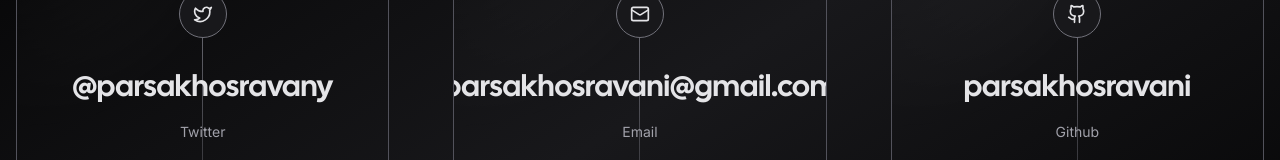
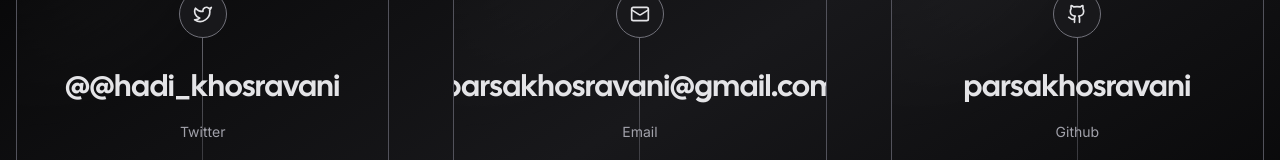
Before and after one commit to parsakhosravani/parsa, a Next.js app: page /contact in a window 1280 px wide. Shown: the part 286-446 px from the top of the page. Built offline with nearby package versions, Linux system fonts and the light colour scheme; no server answers; what tailwindcss-debug-screens would draw is missing.

Commit message:
update: Update twitter link

```diff
--- a/app/contact/page.tsx
+++ b/app/contact/page.tsx
@@ -7,9 +7,9 @@ import { Card } from "../components/card";
 const socials = [
 	{
 		icon: <Twitter size={20} />,
-		href: "https://twitter.com/parsakhosravany",
+		href: "https://twitter.com/hadi_khosravani",
 		label: "Twitter",
-		handle: "@parsakhosravany",
+		handle: "@@hadi_khosravani",
 	},
 	{
 		icon: <Mail size={20} />,
```
